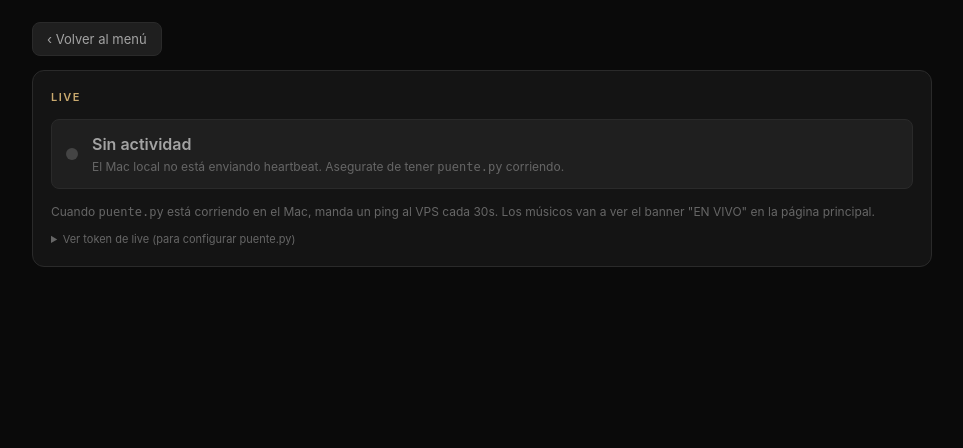
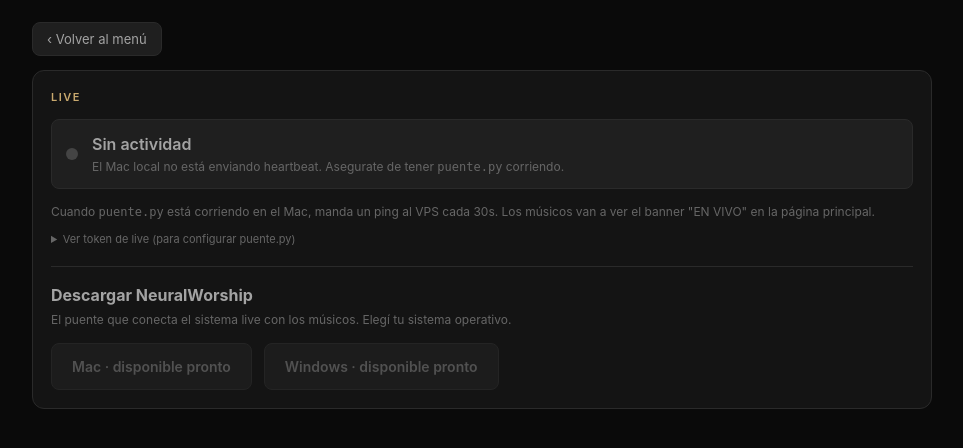
Before and after one commit to ulises02jr/Neural, a Flask app: page /admin in a window 1280 px wide, after a click on "Software Live". Shown: the part 56-504 px from the top of the page, without its empty margins (158-1121 px from the left). Run offline with Flask 3, Linux system fonts and the light colour scheme; the visitor is signed in with stand-in values (Sample User, id 1); data comes from the database, SQL or seed files in the repository.

Commit message:
Admin/Software Live: botones de descarga Mac y Windows de NeuralWorship (ruta protegida; instaladores en descargas/)

```diff
--- a/servidor_vps.py
+++ b/servidor_vps.py
@@ -533,6 +533,25 @@ def api_cancion(numero):
 
 
 # ───────────────────────── Rutas admin ─────────────────────────
+DESCARGAS_DIR = os.path.join(os.path.dirname(os.path.abspath(__file__)), "descargas")
+ARCHIVOS_DESCARGA = {
+    "mac": "NeuralWorship-Mac.zip",
+    "windows": "NeuralWorship-Windows-Setup.exe",
+}
+
+@app.route("/admin/descargar/<plataforma>")
+@login_required("admin")
+def admin_descargar(plataforma):
+    nombre = ARCHIVOS_DESCARGA.get(plataforma)
+    if not nombre:
+        abort(404)
+    ruta = os.path.join(DESCARGAS_DIR, nombre)
+    if not os.path.exists(ruta):
+        flash("Ese instalador todavía no está disponible.", "error")
+        return redirect(url_for("admin") + "#live")
+    return send_file(ruta, as_attachment=True, download_name=nombre)
+
+
 @app.route("/admin")
 @login_required("admin")
 def admin():
@@ -587,6 +606,8 @@ def admin():
         usuarios_activos=[u for u in usuarios.listar_usuarios(estado="activo") if u.get("rol") != "admin"],
         usuario_actual=get_usuario_actual(),
         email_configurado=emails_module.email_configurado(),
+        desc_mac=os.path.exists(os.path.join(DESCARGAS_DIR, ARCHIVOS_DESCARGA["mac"])),
+        desc_win=os.path.exists(os.path.join(DESCARGAS_DIR, ARCHIVOS_DESCARGA["windows"])),
     )
 
 
--- a/templates/admin.html
+++ b/templates/admin.html
@@ -240,6 +240,30 @@
       <code style="display:block;background:#1f1f1f;padding:10px;border-radius:6px;margin-top:8px;word-break:break-all;color:var(--gold)">{{ live_token }}</code>
     </details>
     {% endif %}
+
+    <!-- Descargas de la app NeuralWorship -->
+    <div style="margin-top:18px;border-top:1px solid var(--line);padding-top:16px">
+      <div style="font-weight:700;color:var(--txt2)">Descargar NeuralWorship</div>
+      <div style="font-size:12px;color:var(--txt3);margin:4px 0 14px">El puente que conecta el sistema live con los músicos. Elegí tu sistema operativo.</div>
+      <div style="display:flex;gap:12px;flex-wrap:wrap">
+        {% if desc_mac %}
+        <a href="{{ url_for('admin_descargar', plataforma='mac') }}" style="display:inline-flex;align-items:center;gap:9px;padding:12px 20px;background:var(--gold);color:#1a1a1a;border-radius:8px;font-weight:700;text-decoration:none;font-size:14px">
+          <svg width="18" height="18" viewBox="0 0 24 24" fill="currentColor"><path d="M16.4 12.9c0-2.3 1.9-3.4 2-3.5-1.1-1.6-2.8-1.8-3.4-1.8-1.4-.1-2.8.9-3.5.9-.7 0-1.8-.85-3-.83-1.55.02-3 .9-3.8 2.3-1.6 2.8-.4 7 1.15 9.3.77 1.13 1.68 2.4 2.87 2.35 1.15-.05 1.6-.74 3-.74s1.8.74 3 .72c1.24-.02 2.02-1.14 2.78-2.28.87-1.3 1.23-2.56 1.25-2.63-.03-.01-2.4-.92-2.42-3.65zM14.13 6.16c.64-.78 1.07-1.86.95-2.94-.92.04-2.04.61-2.7 1.39-.59.69-1.11 1.79-.97 2.85 1.03.08 2.08-.52 2.72-1.3z"/></svg>
+          Descargar para Mac
+        </a>
+        {% else %}
+        <span style="display:inline-flex;align-items:center;gap:9px;padding:12px 20px;background:var(--raised);color:var(--txt3);border:1px solid var(--line);border-radius:8px;font-weight:600;font-size:14px;opacity:.75">Mac · disponible pronto</span>
+        {% endif %}
+        {% if desc_win %}
+        <a href="{{ url_for('admin_descargar', plataforma='windows') }}" style="display:inline-flex;align-items:center;gap:9px;padding:12px 20px;background:var(--gold);color:#1a1a1a;border-radius:8px;font-weight:700;text-decoration:none;font-size:14px">
+          <svg width="16" height="16" viewBox="0 0 24 24" fill="currentColor"><path d="M3 5.4 10.2 4.4v6.9H3V5.4zm0 13.2 7.2 1v-6.85H3v5.85zM11.1 4.25 21 3v8.3h-9.9V4.25zm0 15.5L21 21v-8.4h-9.9v7.15z"/></svg>
+          Descargar para Windows
+        </a>
+        {% else %}
+        <span style="display:inline-flex;align-items:center;gap:9px;padding:12px 20px;background:var(--raised);color:var(--txt3);border:1px solid var(--line);border-radius:8px;font-weight:600;font-size:14px;opacity:.75">Windows · disponible pronto</span>
+        {% endif %}
+      </div>
+    </div>
   </div>
 
   <!-- Gestión de usuarios -->
```
Also changed, not shown: 1 other file.
